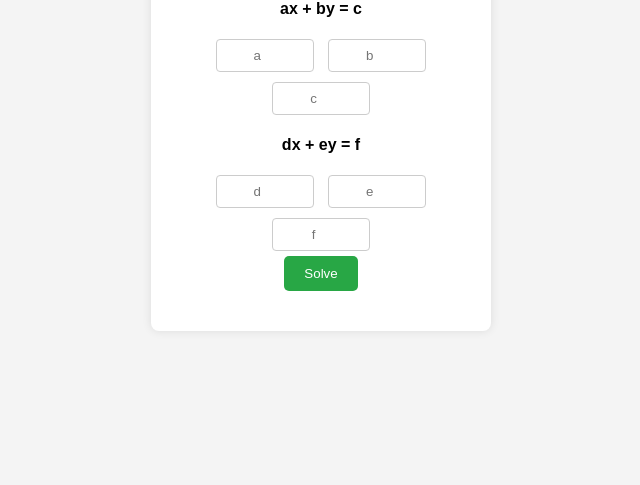
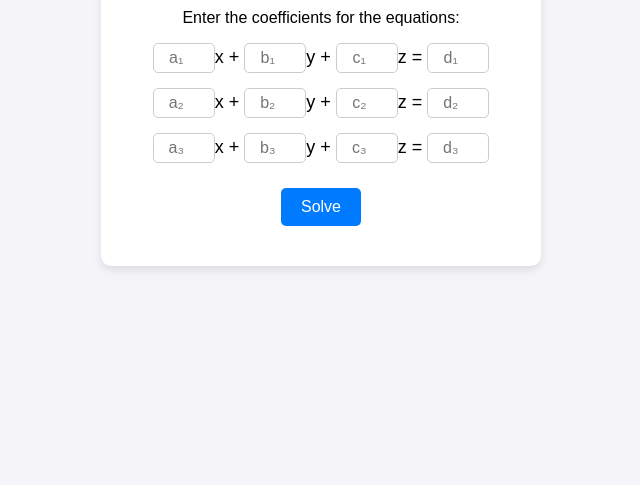
Before and after one commit to senior2018/Simultaneous-Equation-Solver, a plain HTML site: page index.html in a window 1280 px wide. Shown: the part 331-816 px from the top of the page, without its empty margins (319-959 px from the left). Drawn offline with Linux system fonts and the light colour scheme.

Commit message:
Add files via upload

```diff
--- a/index.html
+++ b/index.html
@@ -3,56 +3,36 @@
 <head>
   <meta charset="UTF-8">
   <meta name="viewport" content="width=device-width, initial-scale=1.0">
-    <title>Simultaneous Equations Solver</title>
+  <title>Universal Simultaneous Equation Solver</title>
   <link rel="stylesheet" href="styles.css">
 </head>
 <body>
   <div class="container">
-        <h2>Simultaneous Equations Solver</h2>
-        <label for="equationType">Select Equation Type:</label>
-        <select id="equationType" onchange="toggleEquationType()">
-            <option value="2x2">2 Equations (2x2)</option>
-            <option value="3x3">3 Equations (3x3)</option>
-        </select>
-
-        <!-- 2x2 Inputs -->
-        <div id="equation2x2">
-            <p><b>ax + by = c</b></p>
-            <input type="number" id="a" placeholder="a">
-            <input type="number" id="b" placeholder="b">
-            <input type="number" id="c" placeholder="c">
-            <p><b>dx + ey = f</b></p>
-            <input type="number" id="d" placeholder="d">
-            <input type="number" id="e" placeholder="e">
-            <input type="number" id="f" placeholder="f">
+    <h1>Universal Simultaneous Equation Solver</h1>
+    <p>Enter the coefficients for the equations:</p>
+    <form id="equationForm">
+      <div class="equation">
+        <input type="number" id="a1" placeholder="a₁">x +
+        <input type="number" id="b1" placeholder="b₁">y +
+        <input type="number" id="c1" placeholder="c₁">z =
+        <input type="number" id="d1" placeholder="d₁">
       </div>
-
-        <!-- 3x3 Inputs -->
-        <div id="equation3x3" style="display: none;">
-            <p><b>ax + by + cz = d</b></p>
-            <input type="number" id="a1" placeholder="a1">
-            <input type="number" id="b1" placeholder="b1">
-            <input type="number" id="c1" placeholder="c1">
-            <input type="number" id="d1" placeholder="d1">
-
-            <p><b>ex + fy + gz = h</b></p>
-            <input type="number" id="a2" placeholder="a2">
-            <input type="number" id="b2" placeholder="b2">
-            <input type="number" id="c2" placeholder="c2">
-            <input type="number" id="d2" placeholder="d2">
-
-            <p><b>ix + jy + kz = l</b></p>
-            <input type="number" id="a3" placeholder="a3">
-            <input type="number" id="b3" placeholder="b3">
-            <input type="number" id="c3" placeholder="c3">
-            <input type="number" id="d3" placeholder="d3">
+      <div class="equation">
+        <input type="number" id="a2" placeholder="a₂">x +
+        <input type="number" id="b2" placeholder="b₂">y +
+        <input type="number" id="c2" placeholder="c₂">z =
+        <input type="number" id="d2" placeholder="d₂">
       </div>
-
-        <button onclick="solveEquations()">Solve</button>
-
+      <div class="equation">
+        <input type="number" id="a3" placeholder="a₃">x +
+        <input type="number" id="b3" placeholder="b₃">y +
+        <input type="number" id="c3" placeholder="c₃">z =
+        <input type="number" id="d3" placeholder="d₃">
+      </div>
+      <button type="button" onclick="solveEquations()">Solve</button>
+    </form>
     <div id="result"></div>
   </div>
-
   <script src="script.js"></script>
 </body>
 </html>
--- a/script.js
+++ b/script.js
@@ -1,68 +1,62 @@
-// Toggle between 2x2 and 3x3 equation input fields
-function toggleEquationType() {
-    let equationType = document.getElementById("equationType").value;
-    document.getElementById("equation2x2").style.display = equationType === "2x2" ? "block" : "none";
-    document.getElementById("equation3x3").style.display = equationType === "3x3" ? "block" : "none";
-}
+// script.js
+function solveEquations() {
+    // Get input values
+    const a1 = parseFloat(document.getElementById('a1').value);
+    const b1 = parseFloat(document.getElementById('b1').value);
+    const c1 = parseFloat(document.getElementById('c1').value);
+    const d1 = parseFloat(document.getElementById('d1').value);
+    const a2 = parseFloat(document.getElementById('a2').value);
+    const b2 = parseFloat(document.getElementById('b2').value);
+    const c2 = parseFloat(document.getElementById('c2').value);
+    const d2 = parseFloat(document.getElementById('d2').value);
+    const a3 = parseFloat(document.getElementById('a3').value);
+    const b3 = parseFloat(document.getElementById('b3').value);
+    const c3 = parseFloat(document.getElementById('c3').value);
+    const d3 = parseFloat(document.getElementById('d3').value);
 
-// Determinant function for 3x3 matrix
-function determinant3x3(a, b, c, d, e, f, g, h, i) {
-    return a * (e * i - f * h) - b * (d * i - f * g) + c * (d * h - e * g);
-}
+    // Check if inputs are valid
+    if (
+      isNaN(a1) || isNaN(b1) || isNaN(c1) || isNaN(d1) ||
+      isNaN(a2) || isNaN(b2) || isNaN(c2) || isNaN(d2) ||
+      isNaN(a3) || isNaN(b3) || isNaN(c3) || isNaN(d3)
+    ) {
+      document.getElementById('result').innerText = "Please enter valid coefficients.";
+      return;
+    }
 
-// Main function to solve the equations
-function solveEquations() {
-    let equationType = document.getElementById("equationType").value;
+    // Calculate the determinant of the coefficient matrix
+    const determinant = a1 * (b2 * c3 - b3 * c2) -
+                       b1 * (a2 * c3 - a3 * c2) +
+                       c1 * (a2 * b3 - a3 * b2);
 
-    if (equationType === "2x2") {
-        let a = parseFloat(document.getElementById('a').value);
-        let b = parseFloat(document.getElementById('b').value);
-        let c = parseFloat(document.getElementById('c').value);
-        let d = parseFloat(document.getElementById('d').value);
-        let e = parseFloat(document.getElementById('e').value);
-        let f = parseFloat(document.getElementById('f').value);
+    if (determinant === 0) {
+      document.getElementById('result').innerText = "The system has no unique solution (dependent or inconsistent).";
+      return;
+    }
 
-        let determinant = a * e - b * d;
+    // Calculate determinants for x, y, z
+    const detX = d1 * (b2 * c3 - b3 * c2) -
+                 b1 * (d2 * c3 - d3 * c2) +
+                 c1 * (d2 * b3 - d3 * b2);
 
-        if (determinant === 0) {
-            document.getElementById('result').innerHTML = "No unique solution";
-        } else {
-            let x = (c * e - b * f) / determinant;
-            let y = (a * f - c * d) / determinant;
-            document.getElementById('result').innerHTML = `x = ${x.toFixed(2)}, y = ${y.toFixed(2)}`;
-        }
+    const detY = a1 * (d2 * c3 - d3 * c2) -
+                 d1 * (a2 * c3 - a3 * c2) +
+                 c1 * (a2 * d3 - a3 * d2);
 
-    } else if (equationType === "3x3") {
-        let a1 = parseFloat(document.getElementById('a1').value);
-        let b1 = parseFloat(document.getElementById('b1').value);
-        let c1 = parseFloat(document.getElementById('c1').value);
-        let d1 = parseFloat(document.getElementById('d1').value);
+    const detZ = a1 * (b2 * d3 - b3 * d2) -
+                 b1 * (a2 * d3 - a3 * d2) +
+                 d1 * (a2 * b3 - a3 * b2);
 
-        let a2 = parseFloat(document.getElementById('a2').value);
-        let b2 = parseFloat(document.getElementById('b2').value);
-        let c2 = parseFloat(document.getElementById('c2').value);
-        let d2 = parseFloat(document.getElementById('d2').value);
+    // Calculate solutions
+    const x = detX / determinant;
+    const y = detY / determinant;
+    const z = detZ / determinant;
 
-        let a3 = parseFloat(document.getElementById('a3').value);
-        let b3 = parseFloat(document.getElementById('b3').value);
-        let c3 = parseFloat(document.getElementById('c3').value);
-        let d3 = parseFloat(document.getElementById('d3').value);
-
-        let D = determinant3x3(a1, b1, c1, a2, b2, c2, a3, b3, c3);
-
-        if (D === 0) {
-            document.getElementById('result').innerHTML = "No unique solution";
-            return;
-        }
-
-        let Dx = determinant3x3(d1, b1, c1, d2, b2, c2, d3, b3, c3);
-        let Dy = determinant3x3(a1, d1, c1, a2, d2, c2, a3, d3, c3);
-        let Dz = determinant3x3(a1, b1, d1, a2, b2, d2, a3, b3, d3);
-
-        let x = Dx / D;
-        let y = Dy / D;
-        let z = Dz / D;
-
-        document.getElementById('result').innerHTML = `x = ${x.toFixed(2)}, y = ${y.toFixed(2)}, z = ${z.toFixed(2)}`;
-    }
-}
+    // Display results
+    document.getElementById('result').innerHTML = `
+      Solution:<br>
+      x = ${x.toFixed(2)}<br>
+      y = ${y.toFixed(2)}<br>
+      z = ${z.toFixed(2)}
+    `;
+  }
--- a/styles.css
+++ b/styles.css
@@ -1,44 +1,59 @@
+/* styles.css */
 body {
     font-family: Arial, sans-serif;
+    background-color: #f4f4f9;
     display: flex;
     justify-content: center;
     align-items: center;
     height: 100vh;
-    background-color: #f4f4f4;
+    margin: 0;
   }
 
   .container {
-    background: white;
+    background-color: #fff;
     padding: 20px;
-    border-radius: 8px;
-    box-shadow: 0 0 10px rgba(0, 0, 0, 0.1);
+    border-radius: 10px;
+    box-shadow: 0 4px 8px rgba(0, 0, 0, 0.1);
     text-align: center;
-    width: 300px;
+    max-width: 400px;
+    width: 100%;
   }
 
-select, input {
-    margin: 5px;
-    padding: 8px;
-    width: 80px;
+  h1 {
+    color: #333;
+  }
+
+  .equation {
+    margin: 15px 0;
+    font-size: 18px;
+  }
+
+  input {
+    width: 50px;
+    padding: 5px;
+    font-size: 16px;
     border: 1px solid #ccc;
-    border-radius: 4px;
+    border-radius: 5px;
     text-align: center;
   }
 
   button {
     padding: 10px 20px;
+    font-size: 16px;
+    background-color: #007bff;
+    color: #fff;
     border: none;
-    background-color: #28a745;
-    color: white;
+    border-radius: 5px;
     cursor: pointer;
-    border-radius: 5px;
+    margin-top: 10px;
   }
 
   button:hover {
-    background-color: #218838;
+    background-color: #0056b3;
   }
 
   #result {
     margin-top: 20px;
-    font-size: 1.2em;
+    font-size: 18px;
+    color: #333;
   }
```
Lines whose indentation alone changed are shown as unchanged.
